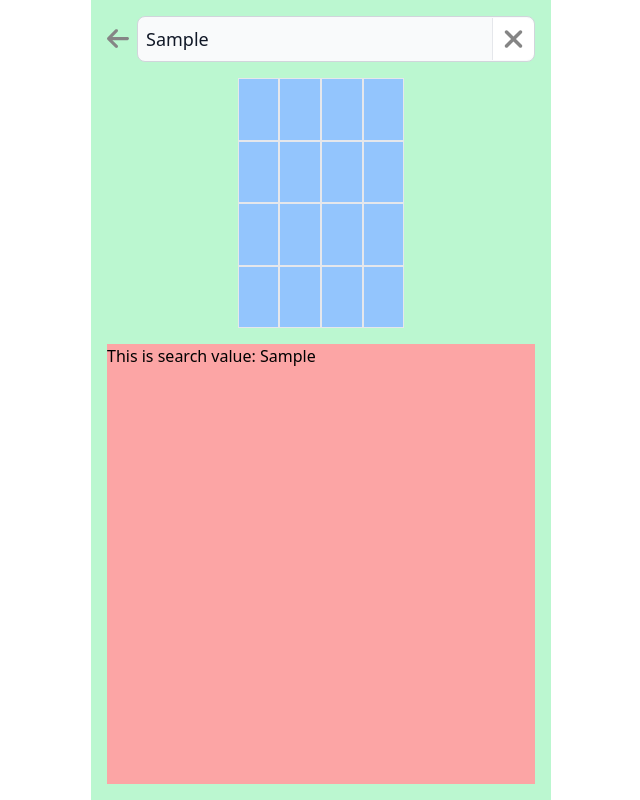
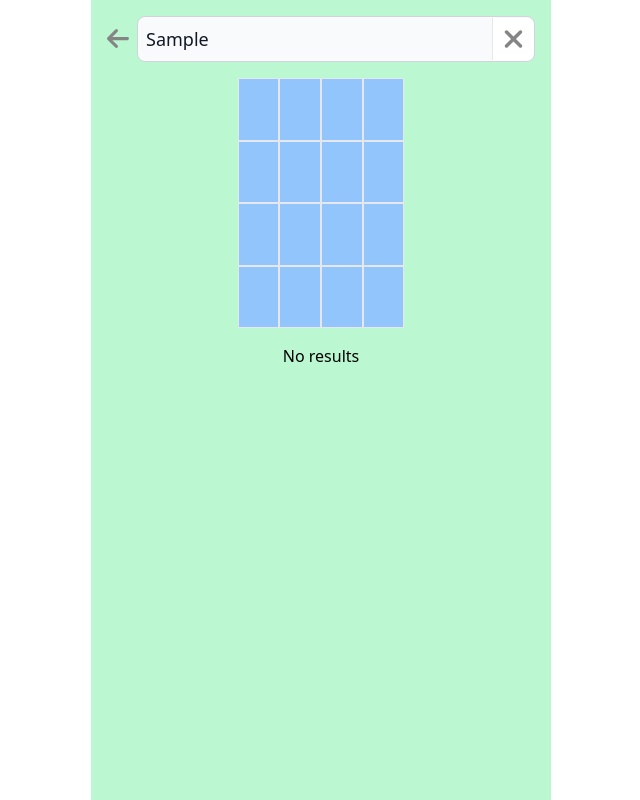
Before and after one commit to GrzegorzWirtek/magazyn, a Next.js app: page / in a window 1280 px wide. Both pictures are taken after typing "Sample" into the empty fields and a click on the button 437 px from the left and 39 px from the top of the page. Shown: the whole page, without its empty margins (319-959 px from the left). Built offline with nearby package versions, Linux system fonts and the light colour scheme.

Commit message:
add results list

```diff
--- a/components/Results.tsx
+++ b/components/Results.tsx
@@ -1,12 +1,31 @@
 'use client';
 import { useAppContext } from '@/app/context/AppContext';
+import tempdb from '@/tempdb/tempdb';
 
 export default function Results() {
-	const { searchValue } = useAppContext();
+	const { checked, searchValue } = useAppContext();
+
+	if (searchValue === '') return;
+	if (checked.length < 1) return <p>No results</p>;
+
+	const checkedAreas = tempdb.filter((item) => checked.includes(item.id));
+	const onlySelected = checkedAreas.map((item) => {
+		return {
+			id: item.id,
+			prodArr: item.prodArr.filter((item) => item.name.includes(searchValue)),
+		};
+	});
 
 	return (
-		<div className='w-full grow shrink bg-red-300'>
-			<p>This is search value: {searchValue}</p>
+		<div className='w-full grow shrink bg-red-300 overflow-y-scroll'>
+			{onlySelected.map((item, index) => (
+				<div key={index} className='border m-1 p-1'>
+					<h3>{item.id}</h3>
+					{item.prodArr.map((item) => (
+						<p key={item.name}>{item.name}</p>
+					))}
+				</div>
+			))}
 		</div>
 	);
 }
--- a/tempdb/tempdb.ts
+++ b/tempdb/tempdb.ts
@@ -3,7 +3,7 @@ const tempdb = [
 		id: 1,
 		prodArr: [
 			{ name: '666BGD', amount: 10 },
-			{ name: '456DEF', amount: 5 },
+			{ name: '456666', amount: 5 },
 		],
 	},
 	{
@@ -107,7 +107,7 @@ const tempdb = [
 	{
 		id: 16,
 		prodArr: [
-			{ name: 'JUHU456', amount: 10 },
+			{ name: 'CCC666', amount: 10 },
 			{ name: 'KHJ4564', amount: 5 },
 		],
 	},
```
